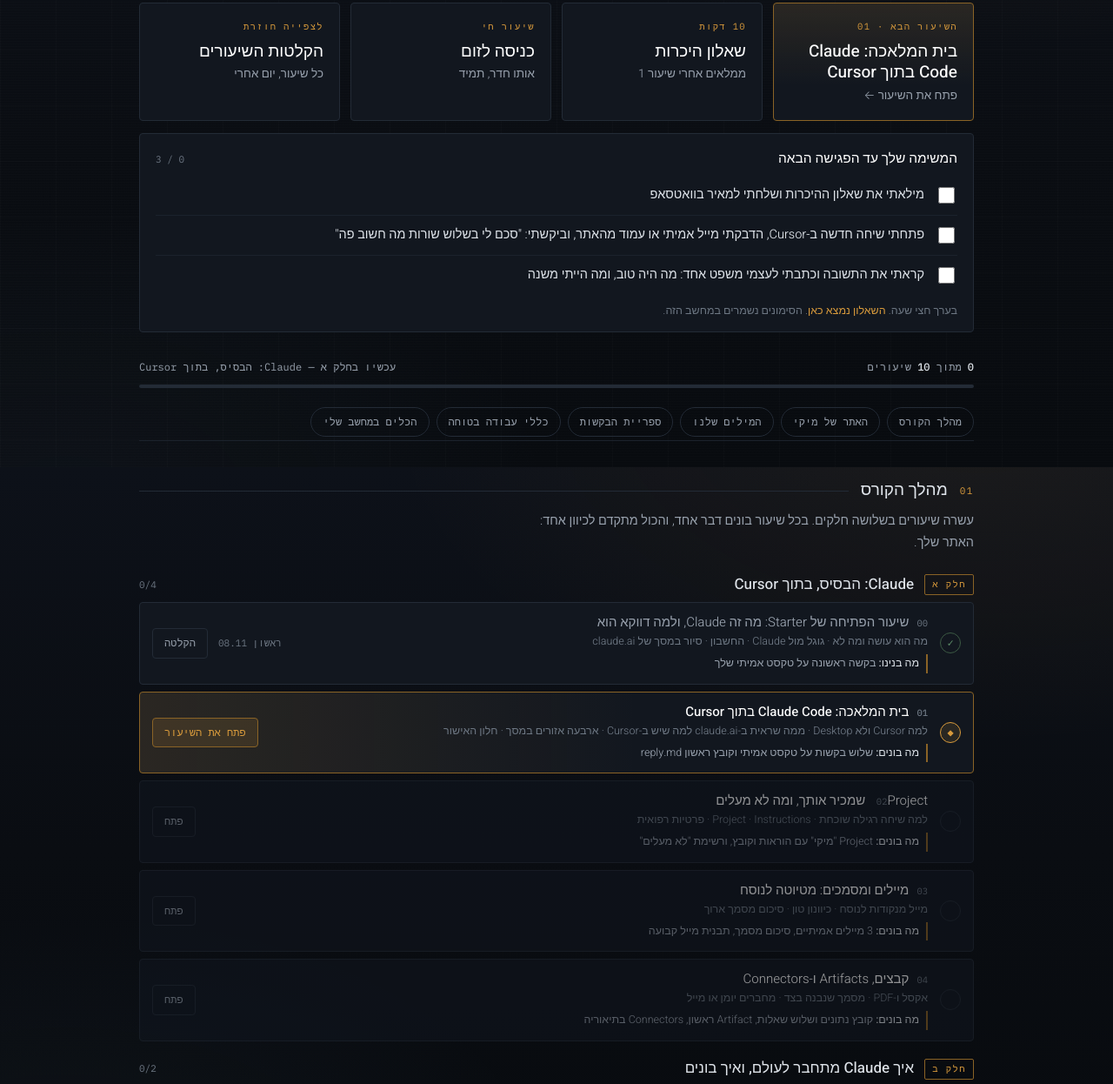
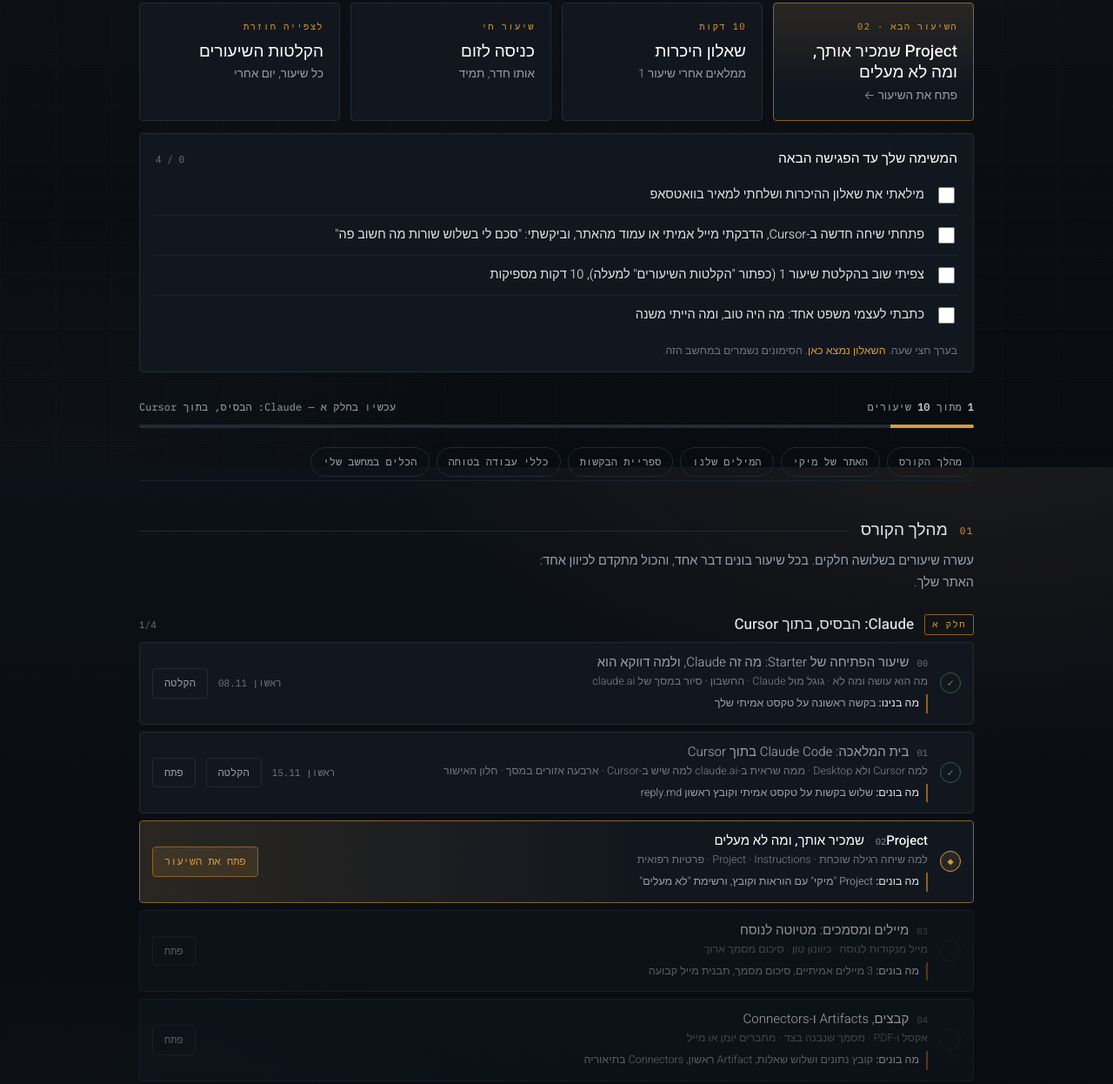
Before and after one commit to mlb-code/ai-lab-starter-site, a plain HTML site: page s-24b1c53f/index.html in a window 1280 px wide. Shown: the part 263-1509 px from the top of the page at 87% size. Drawn offline with Linux system fonts and the light colour scheme.

Commit message:
פורטל מיקי: הקלטת שיעור 1, השיעור הבא 2
Co-Authored-By: Claude Fable 5.1 <noreply@anthropic.com>

```diff
--- a/s-24b1c53f/index.html
+++ b/s-24b1c53f/index.html
@@ -427,10 +427,10 @@ section{scroll-margin-top:72px}
 /* ============================================================
    הגדרות — כאן משנים
    ============================================================ */
-const CURRENT_LESSON = 1;   // השיעור הבא / הנוכחי (1-10). שיעורים לפניו נחשבים "הושלמו".
+const CURRENT_LESSON = 2;   // השיעור הבא / הנוכחי (1-10). שיעורים לפניו נחשבים "הושלמו".
 /* תאריכי השיעורים — למלא כשייקבעו, למשל: { 2:"שבת 15.11 · 21:00" }.
    כרגע ריק; כשיש תאריך הוא יופיע ליד השיעור. */
-const DATES = { 0:"ראשון 08.11" };
+const DATES = { 0:"ראשון 08.11", 1:"ראשון 15.11" };
 
 const PARTS = {
   1: { t:"Claude: הבסיס, בתוך Cursor", s:"שיעורים 1–4" },
--- a/s-24b1c53f/recordings.js
+++ b/s-24b1c53f/recordings.js
@@ -1,3 +1,3 @@
 /* הקלטות השיעורים — מזהה יוטיוב (unlisted) לכל שיעור שהוקלט (0 = שיעור הפתיחה של Starter).
    דוגמה: { 1:"AbCdEfGhIjK", 2:"..." }. הקובץ הזה משרת גם את index.html וגם את recordings.html. */
-window.RECORDINGS = { 0:"RZ48G51lP5M" };
+window.RECORDINGS = { 0:"RZ48G51lP5M", 1:"mLkifwMLDNM" };
```
Also changed, not shown: s-24b1c53f/recordings.html (+1 -1 lines).
